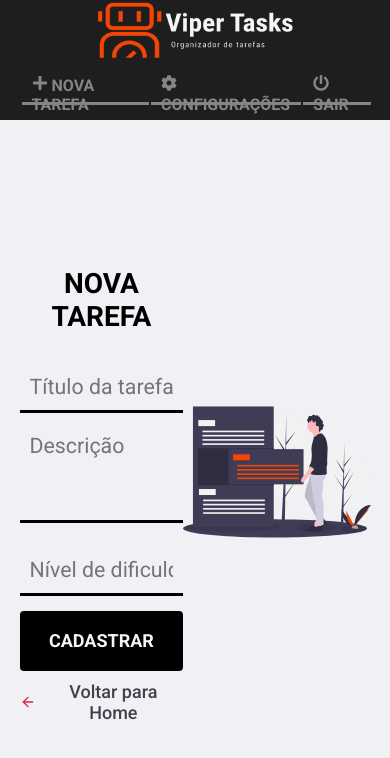
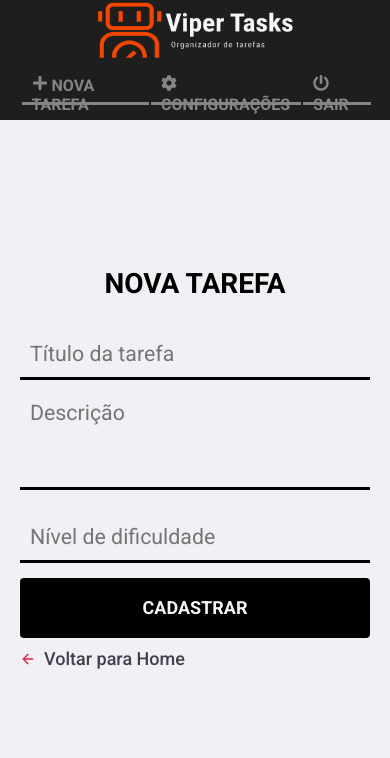
Before and after one commit to CaioHenriqueMachado/VIPER-TASKS-project, a React (Create React App) app in the folder web/: page /tasks/new in a window 390 px wide. Shown: the top 758 px of the page. Built offline with nearby package versions, Linux system fonts and the light colour scheme.

Commit message:
responsividade

```diff
--- a/web/src/pages/NewTask/styles.css
+++ b/web/src/pages/NewTask/styles.css
@@ -26,50 +26,13 @@ div.imageWallpaper img {
   height: 100%;
 }
 
+@media only screen and (max-width: 850px) {
+	div.imageWallpaper{
+		display: none;
+  }
 
+  div.newTask {
+    justify-content: center;
+  }
 
-
-/* .new-incident-container {
-  width: 100%;
-  max-width: 1120px;
-  height: 100vh;
-  margin: 0 auto;
-
-  display: flex;
-  align-items: center;
-  justify-content: center;
 }
-
-.new-incident-container .content {
-  width: 100%;
-  padding: 96px;
-  background:  #f0f0f5;
-  box-shadow: 0 0 100px rgba(0, 0, 0, 0.6);
-  border-radius: 8px;
-
-  display: flex;
-  justify-content: space-between;
-}
-
-.new-incident-container .content section {
-  width: 100%;
-  max-width: 380px;
-}
-
-.new-incident-container .content section h1 {
-  margin: 0 0 16px;
-  font-size: 32px;
-}
-
-.new-incident-container .content section p {
-  font-size: 18px;
-  color: #737380;
-  line-height: 32px;
-  margin-bottom: 24px;
-}
-
-.new-incident-container .content form input,
-.new-incident-container .content form textarea {
-  margin-top: 8px;
-}
- */
```
